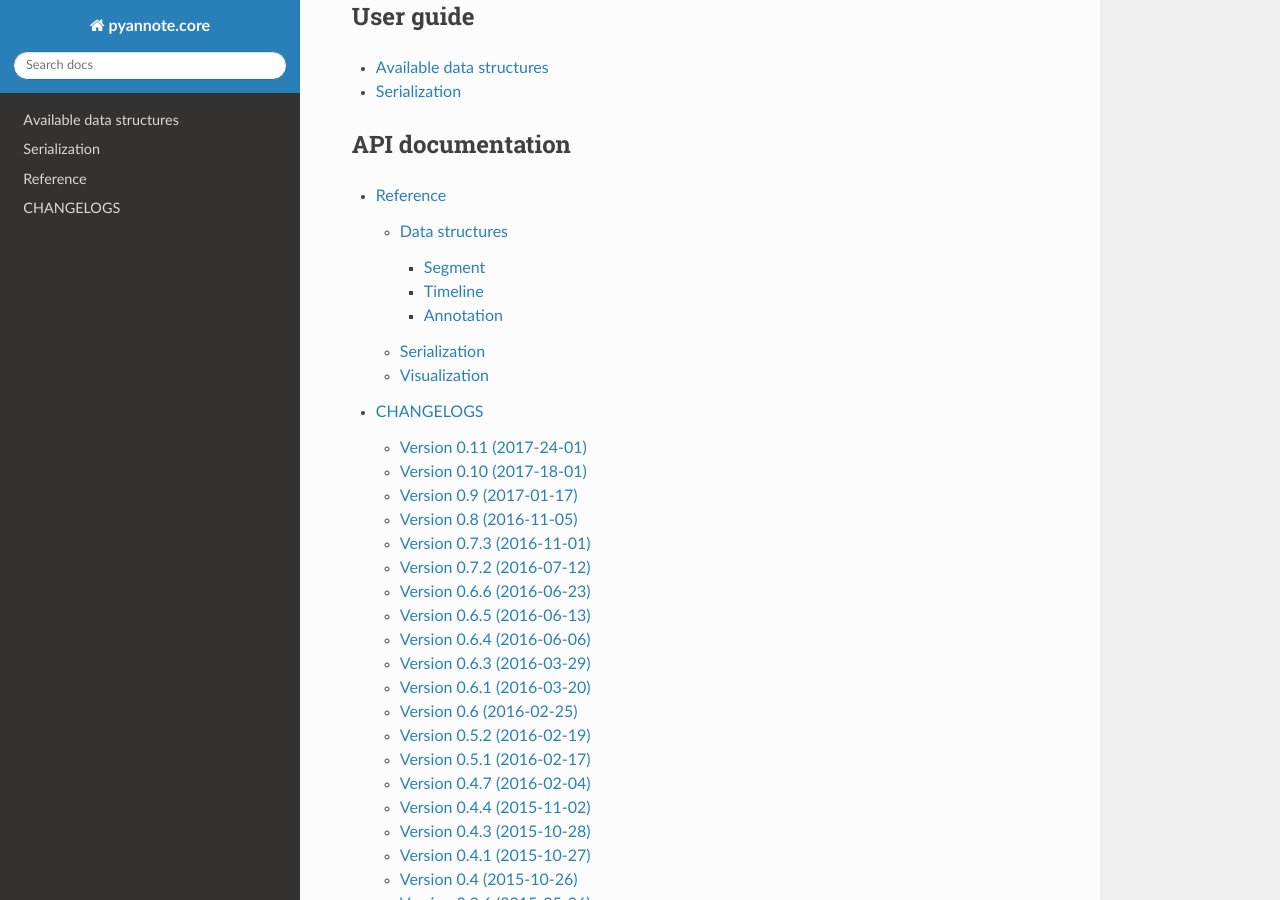
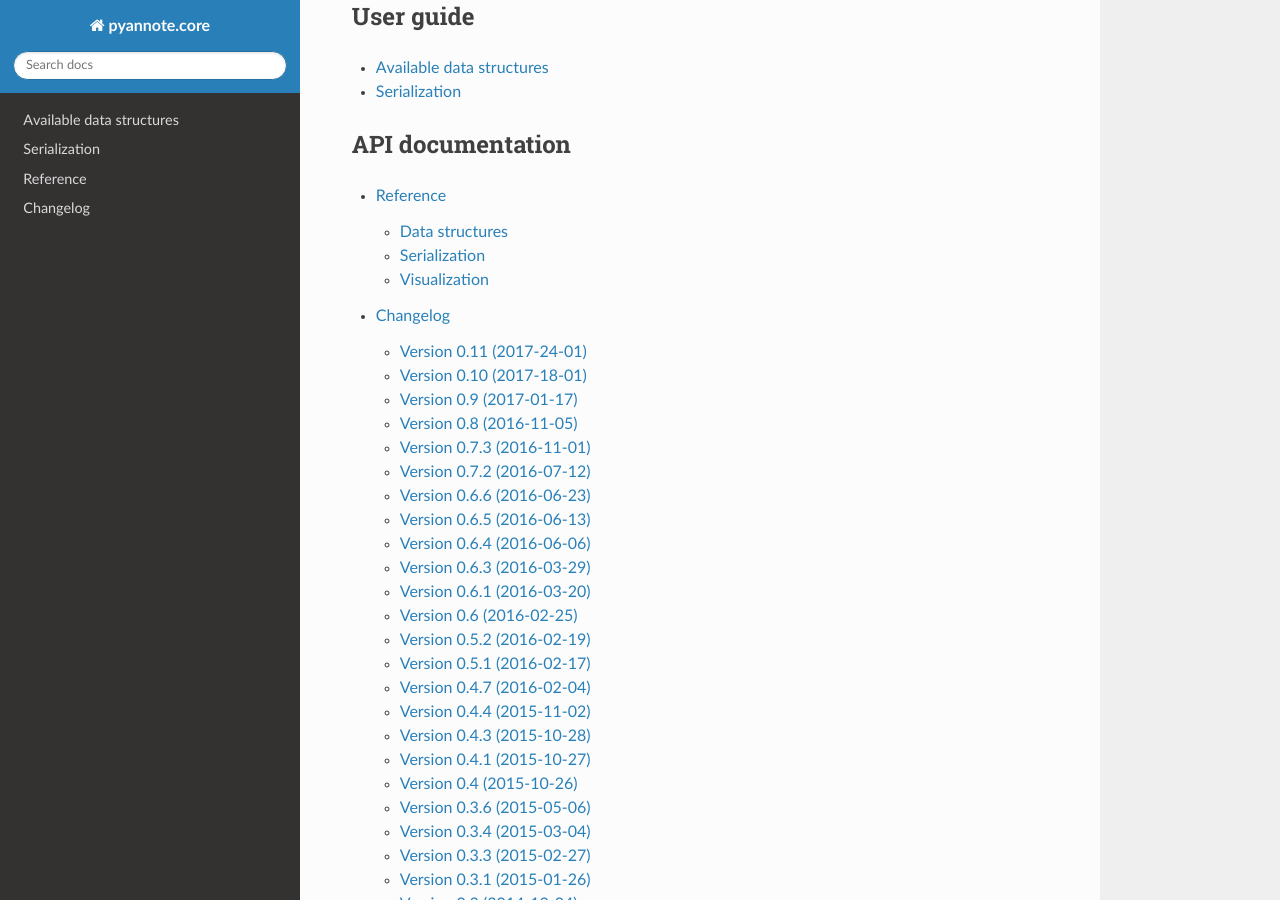
Before and after one commit to pyannote/pyannote-core, a Sphinx documentation site: the page built from doc/source/index.rst, in a window 1280 px wide and 900 px high, scrolled down 599 px. Built offline with Sphinx 7.4.7 and the Read the Docs theme 2.0.0, drawn with Linux system fonts in a browser that asks for light colours.

Commit message:
fix: fix changeling

```diff
--- a/doc/source/changelog.rst
+++ b/doc/source/changelog.rst
@@ -1,14 +1,14 @@
-##########
-CHANGELOGS
-##########
+#########
+Changelog
+#########
 
 Version 0.11 (2017-24-01)
 ~~~~~~~~~~~~~~~~~~~~~~~~~
 
-  - feat: add (Sphinx-based) documentation
-  - chore: move sample notebooks to /notebook
-  - feat: add unit tests
-  - BREAKING: rename some Timeline and Annotation methods
+- feat: add (Sphinx-based) documentation
+- chore: move sample notebooks to /notebook
+- feat: add unit tests
+- BREAKING: rename some Timeline and Annotation methods
 
 Version 0.10 (2017-18-01)
 ~~~~~~~~~~~~~~~~~~~~~~~~~
--- a/doc/source/index.rst
+++ b/doc/source/index.rst
@@ -40,7 +40,7 @@
 =================
 
 .. toctree::
-   :maxdepth: 3
+   :maxdepth: 2
 
    reference
    changelog
```
